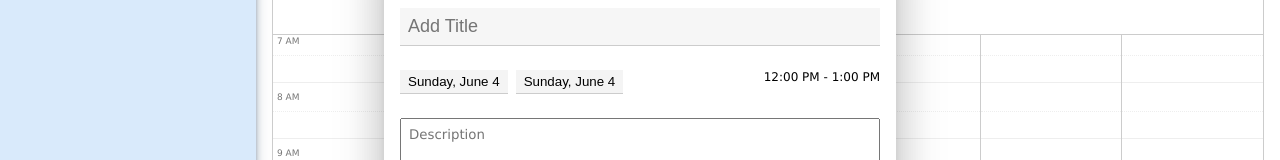
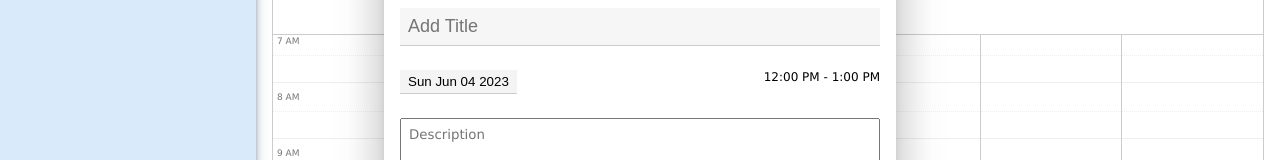
Before and after one commit to polyphonic13/vue3-calendar, a Vue app: page / in a window 1280 px wide. Both pictures are taken after a click on the element 343 px from the left and 509 px from the top of the page. Shown: the part 202-362 px from the top of the page. Built offline with nearby package versions, Linux system fonts and the light colour scheme.

Commit message:
IEvent now uses Date for start and end, with toJSON used for serialized save data

```diff
--- a/src/components/DayLayout.vue
+++ b/src/components/DayLayout.vue
@@ -51,7 +51,7 @@
     const {
         state,
         initIndices,
-        getTimesFromItems,
+        getNumberValuesFromItems,
         onMouseDown,
         onMouseOver,
         onMouseUp,
@@ -100,7 +100,7 @@
     };
 
     const onAddEventForTimes = (index: number) => {
-        addEvent(getTimesFromItems());
+        addEvent(getNumberValuesFromItems());
         onMouseUp();
     };
 
--- a/src/components/WeekLayout.vue
+++ b/src/components/WeekLayout.vue
@@ -76,7 +76,7 @@
                     :selected-items="selectedItems"
                     :current-initiator="currentInitiator"
                     :current-type="currentType"
-                    :events="hourlyEvents(d2)"
+                    :events="hourlyEvents(day)"
                     @time-on-mouse-down="onTimeMouseDown"
                     @time-on-mouse-over="onTimeMouseOver"
                     @time-on-mouse-up="onTimeMouseUp(d2)"
@@ -134,7 +134,7 @@
     const {
         state,
         initIndices,
-        getTimesFromItems,
+        getNumberValuesFromItems,
         onMouseDown,
         onMouseOver,
         onMouseUp,
@@ -142,13 +142,14 @@
 
     const {
         getEventsForRange,
+        getIsFullDayEvent,
         viewEvent,
         getDaysInEventInDateRangeCount,
     } = useEventStore();
 
     const { getRowsForEvents } = useCalculateEventCardRows();
 
-    const { getYMDFromDate } = useDateUtils();
+    const { getYMDFromDate, getHHMMFromNumber } = useDateUtils();
 
     const selectedItems = toRef(state, 'selectedItems');
     const isSelecting = toRef(state, 'isSelecting');
@@ -198,17 +199,12 @@
         return getEventsForRange(days[0], days[days.length - 1]);
     });
 
-    const hourlyEvents = (index: number) => {
-        const day = props.weekInfo[index].getDate();
-        return weekEvents.value.filter((event) => {
-            if(event.start.day === day && event.start.time !== 0 && event.end.time !== 0) {
-                return event;
-            }
-        });
+    const hourlyEvents = (day: Date) => {
+        return weekEvents.value.filter((event) => !getIsFullDayEvent(event)).filter((event) => event.start.getDate() === day.getDate());
     };
 
     const dayEvents = computed(() => {
-        return weekEvents.value.filter((event) => event.start.time === 0 && event.end.time === 0);
+        return weekEvents.value.filter((event) => getIsFullDayEvent(event));
     });
 
     const eventRows = computed(() => {
@@ -221,7 +217,7 @@
         const width = (100 / 7) * daysInEvent;
         // add extra 24 to include white space at top for new event creation
         const top = ((eventRows.value[index]) * 24) + 24;
-        let leftMultiplier = props.weekInfo.findIndex((date) => date.getDate() === event.start.day);
+        let leftMultiplier = props.weekInfo.findIndex((date) => date.getDate() === event.start.getDate());
         if (leftMultiplier === -1) {
             leftMultiplier = 0;
         }
@@ -230,16 +226,10 @@
         return `width: ${width}%; top: ${top}px; left: ${left}%`;
     };
 
-    const emitCreateEvent = (times: INumberRange, startYMD: IYearMonthDay, endYMD: IYearMonthDay) => {
+    const emitCreateEvent = (start: Date, end: Date) => {
         const seed = {
-            start: {
-                ...startYMD,
-                time: times.start,
-            },
-            end: {
-                ...endYMD,
-                time: times.end,
-            },
+            start,
+            end,
         };
 
         emit('createEvent', seed);
@@ -256,24 +246,19 @@
         onMouseOver(hour, isSecondHalf)
     };
 
+    const getDateFromTimes = (time: number, ymd: IYearMonthDay) => {
+        const { hh, mm } = getHHMMFromNumber(time);
+        return new Date(ymd.year, ymd.month, ymd.day, hh, mm);
+    };
+
     const onTimeMouseUp = (dayIndex: number) => {
-        const times = getTimesFromItems();
+        const times = getNumberValuesFromItems();
+        const { year, month, day } = getYMDFromDate(props.weekInfo[dayIndex]);
 
-        const { day, year, month } = getYMDFromDate(props.weekInfo[dayIndex]);
+        const start = getDateFromTimes(times.start, { year, month, day });
+        const end = getDateFromTimes(times.end, { year, month, day });
 
-        const startYMD = {
-            year,
-            month,
-            day,
-        };
-
-        const endYMD = {
-            year,
-            month,
-            day,
-        };
-
-        emitCreateEvent(times, startYMD, endYMD);
+        emitCreateEvent(start, end);
         onMouseUp();
     };
 
@@ -294,12 +279,13 @@
             return;
         }
 
-        const times = { start: 0, end: 0 };
-
         const startDay = getYMDFromDate(props.weekInfo[selectedItems.value[0]]);
         const endDay = getYMDFromDate(props.weekInfo[selectedItems.value[selectedItems.value.length - 1]]);
 
-        emitCreateEvent(times, startDay, endDay);
+        const start = getDateFromTimes(0, { ...startDay });
+        const end = getDateFromTimes(0, { ...endDay });
+
+        emitCreateEvent(start, end);
         onMouseUp();
     };
 
--- a/src/components/fields/DateSelector.vue
+++ b/src/components/fields/DateSelector.vue
@@ -4,7 +4,7 @@
             class="date_selector__btn"
             :class="dateSelectorBtnClasses"
             @click="onDateSelectorBtnClicked"
-        >{{ dateString }}</button>
+        >{{ props.value.toDateString() }}</button>
         <div
             v-if="isModalOpen"
             class="date_selector__modal"
@@ -35,7 +35,7 @@
                 >
                     <button
                         class="day_of_month__btn"
-                        :class="{ 'day_of_month__btn--other_month': (day.getMonth() !== month), 'day_of_month__btn--current': (day.getMonth() === value.month && day.getDate() === value.day && day.getFullYear() === value.year)}"
+                        :class="{ 'day_of_month__btn--other_month': (day.getTime() === props.value.getTime())}"
                         @click="onDateClicked(d)"
                     >{{ day.getDate() }}</button>
                 </div>
@@ -47,20 +47,18 @@
 <script setup lang="ts">
     import { computed, onMounted, ref } from 'vue';
 
-    import type { IYearMonthDay } from '@/interfaces';
-
     import { useCalendarStore } from '@/stores/calendar';
 
-    import { MONTH_NAMES, useDateUtils } from '@/composables/use-date-utils';
+    import { MONTH_NAMES } from '@/composables/use-date-utils';
     import { useDocumentClickListener } from '@/composables/use-document-click-listener';
 
     const { getMonthForYear } = useCalendarStore();
-    const { convertYMDToDateString } = useDateUtils();
+
     const { addDocumentClickListener, removeDocumentClickListener } = useDocumentClickListener();
 
     interface IDateSelectorProps {
         isEditing: boolean;
-        value: IYearMonthDay;
+        value: Date;
     }
 
     const props = defineProps<IDateSelectorProps>();
@@ -76,10 +74,6 @@
     const dateSelectorBtnClasses = computed(() => ({
         'date_selector__btn--enabled': (props.isEditing),
     }));
-
-    const dateString = computed(() => {
-        return convertYMDToDateString(props.value);
-    });
 
     const modalHeaderString = computed(() => {
         return `${MONTH_NAMES[month.value]} ${year.value}`;
@@ -146,8 +140,8 @@
     };
 
     onMounted(() => {
-        year.value = props.value.year;
-        month.value = props.value.month;
+        year.value = props.value.getFullYear();
+        month.value = props.value.getMonth();
     });
 </script>
 
--- a/src/composables/use-date-utils.ts
+++ b/src/composables/use-date-utils.ts
@@ -223,17 +223,31 @@ export function useDateUtils() {
         return convertDateToYMD(result);
     };
 
-    const convertDateToYMD = (seed: Date): IYearMonthDay => {
-        const year = seed.getFullYear();
-        const month = seed.getMonth();
-        const day = seed.getDate();
+    const convertDateToYMD = (value: Date): IYearMonthDay => {
+        const year = value.getFullYear();
+        const month = value.getMonth();
+        const day = value.getDate();
         return {
             year,
             month,
             day,
         };
+    };
 
-    }
+    const convertDateToHHMM = (value: Date) => {
+        const localTimeString = value.toLocaleTimeString();
+
+        const spaceSplit = localTimeString.split(' ');
+        const colonSplit = localTimeString.split(':');
+        return `${colonSplit[0]}:${colonSplit[1]} ${spaceSplit[1]}`;
+    };
+
+    const convertDateTimeToNumber = (value: Date) => {
+        const hours = value.getHours();
+        const minutes = value.getMinutes();
+
+        return hours + (minutes / 60);
+    };
 
     const convertNumberToTimeString = (source: number) => {
         const suffix = (Math.floor(source) > 11) ? 'PM' : 'AM';
@@ -255,11 +269,11 @@ export function useDateUtils() {
         return `${DAYS_OF_WEEK[date.getDay()]}, ${MONTH_NAMES[date.getMonth()]} ${date.getDate()}`;
     };
 
-    const getAreDatesWithinRange = (startDate: IYearMonthDay, endDate: IYearMonthDay, rangeStart: IYearMonthDay, rangeEnd: IYearMonthDay, isGreedy: boolean = false) => {
-        const vStart = new Date(startDate.year, startDate.month, startDate.day).getTime();
-        const vEnd = new Date(endDate.year, endDate.month, endDate.day).getTime();
-        const rStart = new Date(rangeStart.year, rangeStart.month, rangeStart.day).getTime();
-        const rEnd = new Date(rangeEnd.year, rangeEnd.month, rangeEnd.day).getTime();
+    const getAreDatesWithinRange = (startDate: Date, endDate: Date, rangeStart: Date, rangeEnd: Date, isGreedy: boolean = false) => {
+        const vStart = startDate.getTime();
+        const vEnd = endDate.getTime();
+        const rStart = rangeStart.getTime();
+        const rEnd = rangeEnd.getTime();
 
         if (!isGreedy) {
             return (vStart >= rStart && vEnd <= rEnd);
@@ -287,8 +301,30 @@ export function useDateUtils() {
         return ((e - s) / MILLISECONDS_IN_DAY);
     };
 
-    const getDateFromYMD = (seed: IYearMonthDay) => {
-        return new Date(seed.year, seed.month, seed.day);
+    const getDateFromYMD = (value: IYearMonthDay) => {
+        return new Date(value.year, value.month, value.day);
+    };
+
+    const createDateFromDateAndHHMM = (value: Date, hours: number, minutes: number) => {
+        return new Date(
+            value.getFullYear(),
+            value.getMonth(),
+            value.getDate(),
+            hours,
+            minutes,
+        );
+    };
+
+
+    const getHHMMFromNumber = (value: number) => {
+        const hh = Math.floor(value);
+        const minMod = value - hh;
+        const mm = minMod * 60;
+
+        return {
+            hh,
+            mm,
+        };
     };
 
     return {
@@ -299,10 +335,14 @@ export function useDateUtils() {
         getNextWeek,
         getPrevWeek,
         convertDateToYMD,
+        convertDateToHHMM,
         convertNumberToTimeString,
         convertYMDToDateString,
+        convertDateTimeToNumber,
         getAreDatesWithinRange,
         getDifferenceInDays,
+        createDateFromDateAndHHMM,
+        getHHMMFromNumber,
     };
 
 }
--- a/src/composables/use-mouse-item-select.ts
+++ b/src/composables/use-mouse-item-select.ts
@@ -36,7 +36,7 @@ export function useMouseItemSelect() {
         }
     }
 
-    const getTimesFromItems = () => {
+    const getNumberValuesFromItems = () => {
         const start = (state.isStartOnSecondHalf) ? state.selectedItems[0] + 0.5 : state.selectedItems[0];
         const modifier = (state.isEndOnFirstHalf) ? 0.5 : 1;
         const end = state.selectedItems[state.selectedItems.length - 1] + modifier;
@@ -107,7 +107,7 @@ export function useMouseItemSelect() {
     return {
         state,
         initIndices,
-        getTimesFromItems,
+        getNumberValuesFromItems,
         onMouseDown,
         onMouseOver,
         onMouseUp,
--- a/src/interfaces/IEventState.ts
+++ b/src/interfaces/IEventState.ts
@@ -1,4 +1,8 @@
-import type { IEvent } from '.';
+import type { IEvent, ISerializedEvent } from '.';
+
+export interface ISerializedEventState {
+    events: ISerializedEvent[];
+};
 
 export default interface IEventState {
     events: IEvent[];
--- a/src/interfaces/index.ts
+++ b/src/interfaces/index.ts
@@ -3,7 +3,9 @@ import type ICalendarState from './ICalendarState';
 import type IDateIndices from './IDateIndices';
 import type IDayInfo from './IDayInfo';
 import type IEvent from './IEvent';
+import type { IBaseEvent, ISerializedEvent } from './IEvent';
 import type IEventState from './IEventState';
+import type { ISerializedEventState } from './IEventState';
 import type IMonthData from './IMonthData';
 import type IMonthInfo from './IMonthInfo';
 import type INumberRange from './INumberRange';
@@ -16,6 +18,7 @@ import type IYearMonthDayTime from './IYearMonthDayTime';
 
 export type {
     IBaseCalendarState,
+    IBaseEvent,
     ICalendarState,
     IDateIndices,
     IDayInfo,
@@ -25,6 +28,8 @@ export type {
     IMonthInfo,
     INumberRange,
     ISavedAppData,
+    ISerializedEvent,
+    ISerializedEventState,
     IUIState,
     IWeekInfo,
     IYearData,
--- a/src/stores/events.ts
+++ b/src/stores/events.ts
@@ -7,27 +7,45 @@ import { useDateUtils } from '@/composables/use-date-utils';
 import type {
     IEvent,
     IEventState,
-    INumberRange,
-    IYearMonthDay,
-    IYearMonthDayTime,
+    ISerializedEvent,
+    ISerializedEventState,
 } from '@/interfaces/';
 
 const LOCAL_STORAGE_KEY = 'calendarAppEventData';
 
 const { load, save } = useLocalStorage();
-const {
-    getDifferenceInDays,
-    getAreDatesWithinRange,
-    getYMDFromDate,
-} = useDateUtils();
+const { getDifferenceInDays, getAreDatesWithinRange } = useDateUtils();
 
 export const useEventStore = defineStore('eventStore', () => {
+    const deserializeEvents = (serialized: ISerializedEvent[]): IEvent[] => {
+        return serialized.map((event: ISerializedEvent) => {
+            return {
+                ...event,
+                start: new Date(event.start),
+                end: new Date(event.end),
+            };
+        });
+    };
+
+    const serializeEvents = (): ISerializedEvent[] => {
+        return state.value.events.map((event: IEvent) => {
+            return {
+                ...event,
+                start: event.start.toJSON(),
+                end: event.end.toJSON(),
+            };
+        });
+    };
+
     const createState = (): IEventState => {
-        const savedState = load<IEventState>(LOCAL_STORAGE_KEY);
+        const savedState = load<ISerializedEventState>(LOCAL_STORAGE_KEY);
 
         if (savedState) {
-            console.log(`EventStore/createState, savedState events = `, savedState.events);
-            return savedState;
+            return {
+                events: deserializeEvents(savedState.events),
+                isViewingEvent: false,
+                focusedEvent: null,
+            };
         }
 
         return {
@@ -38,28 +56,21 @@ export const useEventStore = defineStore('eventStore', () => {
     };
 
     const state = ref<IEventState>(createState());
+    console.log(`EventsStore/init, state = `, state.value);
 
     const eventFactory = (seed: Partial<IEvent>) => {
+        const today = new Date();
         const event: IEvent = {
-            id: Date.now(),
+            id: today.getTime(),
             title: '',
             description: '',
             location: '',
-            start: {
-                year: 0,
-                month: 0,
-                day: 0,
-                time: 0,
-            },
-            end: {
-                year: 1900,
-                month: 0,
-                day: 0,
-                time: 0,
-            },
+            start: today,
+            end: new Date(),
             dayCount: 0,
             ...seed,
         };
+        console.log(`eventFactory\nseed = `, seed, `\nevent = `, event);
         return event;
     };
 
@@ -68,20 +79,8 @@ export const useEventStore = defineStore('eventStore', () => {
     };
 
     const getEventsForRange = (startDate: Date, endDate: Date, isSorted: boolean = true): IEvent[] => {
-        const start = {
-            year: startDate.getFullYear(),
-            month: startDate.getMonth(),
-            day: startDate.getDate(),
-        };
-
-        const end = {
-            year: endDate.getFullYear(),
-            month: endDate.getMonth(),
-            day: endDate.getDate(),
-        };
-
         const events = state.value.events.filter((event: IEvent) => {
-            if (getAreDatesWithinRange(event.start, event.end, start, end, true)) {
+            if (getAreDatesWithinRange(event.start, event.end, startDate, endDate, true)) {
                 return event;
             }
         });
@@ -91,40 +90,12 @@ export const useEventStore = defineStore('eventStore', () => {
         }
 
         return [...events].sort((a, b) => {
-            return new Date(a.start.year, a.start.month, a.start.day).getTime() - new Date(b.start.year, b.start.month, b.start.day).getTime();
+            return a.start.getTime() - b.start.getTime();
         });
     };
 
     const createEvent = (payload: Partial<IEvent>) => {
         state.value.focusedEvent = eventFactory(payload);
-    };
-
-    const createEventStartAndEnd = (times: INumberRange, day: number, month: number, year: number, dates?: INumberRange, months?: INumberRange, years?: INumberRange) => {
-        if (!state.value.focusedEvent) {
-            console.warn(`ERROR: can not init start/end on undefined focusedEvent`);
-            return;
-        }
-
-        const start: IYearMonthDayTime = {
-            year: (years) ? years.start : year,
-            month: (months) ? months.start : month,
-            day: (dates) ? dates.start : day,
-            time: times.start,
-        };
-
-        const end: IYearMonthDayTime = {
-            year: (years) ? years.end : year,
-            month: (months) ? months.end : month,
-            day: (dates) ? dates.end : day,
-            time: times.start,
-        };
-
-        const event: Partial<IEvent> = {
-            start,
-            end,
-        };
-
-        return event;
     };
 
     const addEvent = () => {
@@ -136,8 +107,8 @@ export const useEventStore = defineStore('eventStore', () => {
         const event: IEvent = eventFactory(state.value.focusedEvent);
         state.value.events.push(event);
         event.dayCount = getDaysInEventCount(event);
-        // console.log(`\tnew event = ${JSON.stringify(event)}`);
-        save<IEventState>(LOCAL_STORAGE_KEY, state.value);
+
+        saveEvents();
     };
 
     const viewEvent = (payload: Partial<IEvent>) => {
@@ -145,7 +116,10 @@ export const useEventStore = defineStore('eventStore', () => {
             console.warn(`ERROR: can not edit event without value id\n${JSON.stringify(payload)}`);
             return;
         }
-        state.value.focusedEvent = JSON.parse(JSON.stringify(payload));
+        const copy = JSON.parse(JSON.stringify(payload));
+        copy.start = new Date(copy.start);
+        copy.end = new Date(copy.end);
+        state.value.focusedEvent = copy;
         state.value.isViewingEvent = true;
     };
 
@@ -167,12 +141,11 @@ export const useEventStore = defineStore('eventStore', () => {
         }
 
         state.value.focusedEvent.dayCount = getDaysInEventCount(state.value.focusedEvent as IEvent);
-        console.log(`\tupdated event = ${JSON.stringify(state.value.focusedEvent)}`);
 
         state.value.events = state.value.events.map((event: IEvent) => {
             return (event.id === state.value.focusedEvent!.id) ? { ...event, ...state.value.focusedEvent! } : event;
         });
-        save<IEventState>(LOCAL_STORAGE_KEY, state.value);
+        saveEvents();
     };
 
     const deleteEvent = () => {
@@ -183,7 +156,7 @@ export const useEventStore = defineStore('eventStore', () => {
             return;
         }
         state.value.events = state.value.events.filter((event: IEvent) => event.id !== state.value.focusedEvent!.id);
-        save<IEventState>(LOCAL_STORAGE_KEY, state.value);
+        saveEvents();
     };
 
     const getisViewingEvent = () => {
@@ -198,18 +171,19 @@ export const useEventStore = defineStore('eventStore', () => {
         return state.value.focusedEvent;
     }
 
-    const getIsFullDayEvent = () => {
-        if (!state.value.focusedEvent) {
+    const getIsFullDayEvent = (event: Partial<IEvent>) => {
+        if (!event) {
             return true;
         }
 
-        const focusedEvent: Partial<IEvent> = state.value.focusedEvent;
-
-        if (!focusedEvent.start || !focusedEvent.end) {
+        if (!event.start || !event.end) {
             return true;
         }
 
-        return focusedEvent.start.time === 0 && focusedEvent.end.time === 0;
+        const startHour = event.start.getHours();
+        const endHour = event.end.getHours();
+
+        return startHour === 0 && endHour === 0;
     };
 
     const getIsSameDayEvent = () => {
@@ -223,30 +197,32 @@ export const useEventStore = defineStore('eventStore', () => {
             return true;
         }
 
-        return (focusedEvent.start.year === focusedEvent.end.year) &&
-            (focusedEvent.start.month === focusedEvent.end.month) &&
-            (focusedEvent.start.day === focusedEvent.end.day);
+        const { start, end } = focusedEvent;
+        console.log(`start = `, start, `\nend = `, end);
+        return true;
+        // return (start.getFullYear() === end.getFullYear()) && (start.getMonth() === end.getMonth()) && (start.getDate() === end.getDate());
     };
 
     const getDaysInEventCount = (event: IEvent) => {
-        const start = new Date(event.start.year, event.start.month, event.start.day);
-        const end = new Date(event.end.year, event.end.month, event.end.day);
-
-        return getDifferenceInDays(start, end) + 1;
+        return getDifferenceInDays(event.start, event.end) + 1;
     };
 
     const getDaysInEventInDateRangeCount = (event: IEvent, rangeStart: Date, rangeEnd: Date) => {
-        const start = new Date(event.start.year, event.start.month, event.start.day);
-        const end = new Date(event.end.year, event.end.month, event.end.day);
+        return getDifferenceInDays(event.start, event.end, rangeStart, rangeEnd) + 1;
+    };
 
-        return getDifferenceInDays(start, end, rangeStart, rangeEnd) + 1;
+    const saveEvents = () => {
+        const events = serializeEvents();
+        const serialized = {
+            events,
+        };
+        save<ISerializedEventState>(LOCAL_STORAGE_KEY, serialized);
     };
 
     return {
         getEvents,
         getEventsForRange,
         createEvent,
-        createEventStartAndEnd,
         addEvent,
         viewEvent,
         cancelEditEvent,
```
Also changed, not shown: src/components/DayOfWeek.vue (+7 -5 lines), src/components/EventModal.vue (+22 -39 lines), src/composables/use-calculate-event-card-rows.ts (+3 -4 lines), src/interfaces/IEvent.ts (+11 -5 lines).
